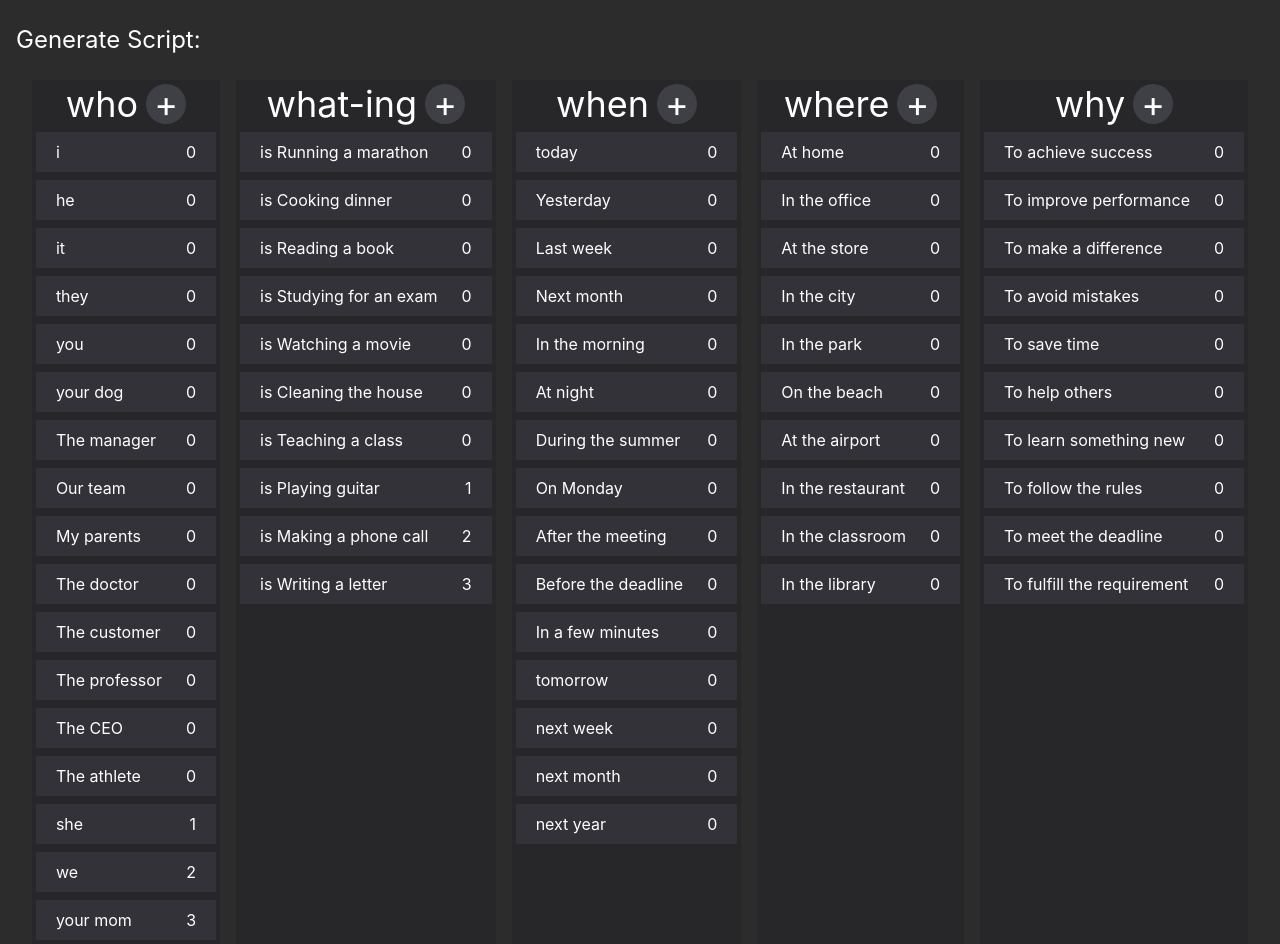
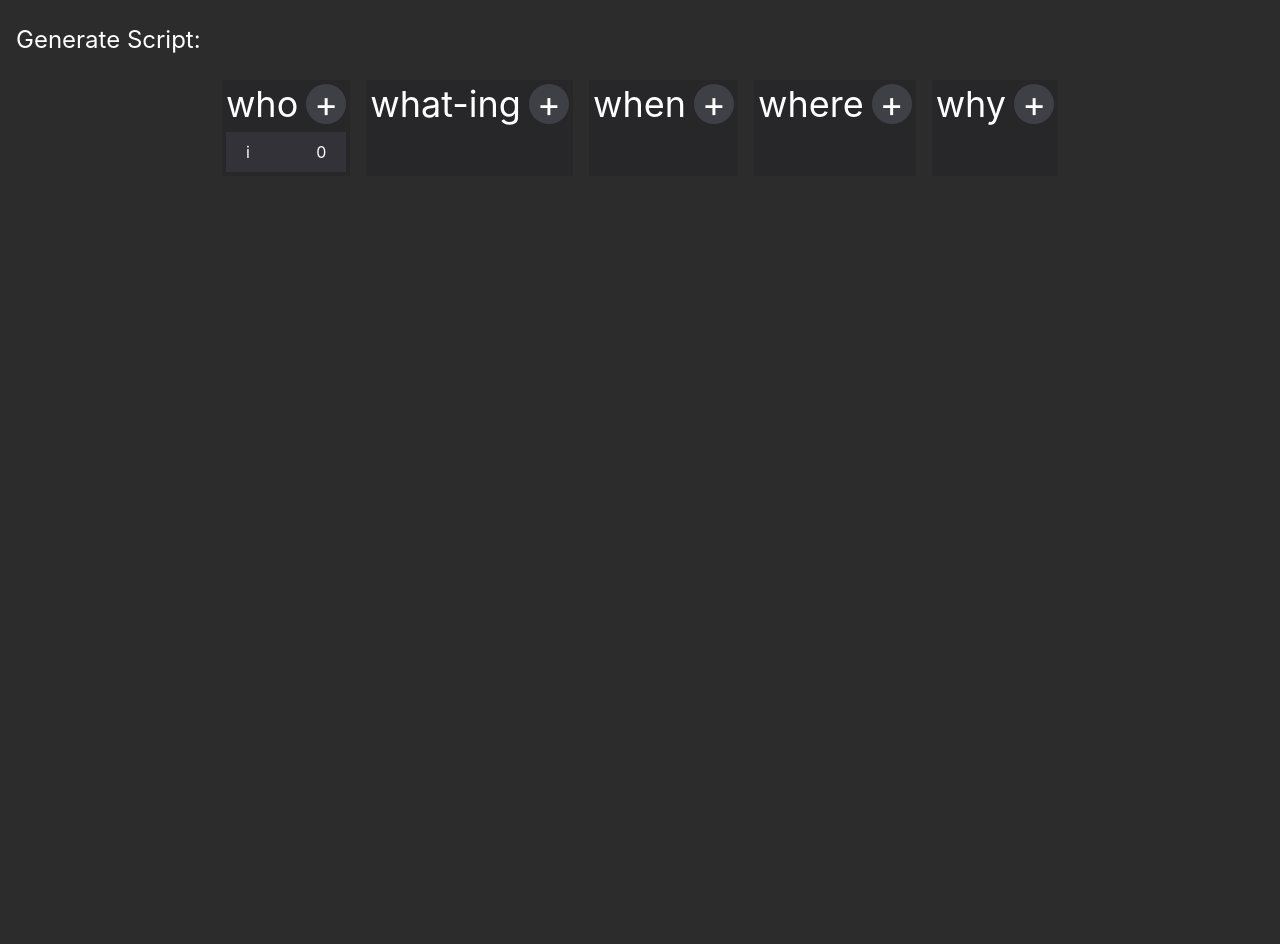
Before and after one commit to kayoroxa/patterns, a Next.js app: page /generate-script in a window 1280 px wide. After the commit the page ends 800 px from the top, so only its background shows below. Built offline with nearby package versions, Linux system fonts and the light colour scheme; data requests are answered from the project's data file.

Commit message:
generate store

```diff
--- a/db.json
+++ b/db.json
@@ -4,7 +4,7 @@
       "id": 1,
       "name": "who",
       "options": [
-        { "name": "i", "countReview": 0 },
+        { "name": "i", "countReview": 0, "isOnBoard": true },
         { "name": "he", "countReview": 0 },
         { "name": "she", "countReview": 1 },
         { "name": "it", "countReview": 0 },
--- a/src/organisms/ModalSelect.tsx
+++ b/src/organisms/ModalSelect.tsx
@@ -1,7 +1,5 @@
-import { useContext } from 'react'
 import Modal from 'react-modal'
-import CellOption from '../atoms/CellOption'
-import { AppContext } from '../context/AppContext'
+import useAppStore from '../store/useAppStore'
 import { Category } from '../templates/GenerateScriptTemplate'
 
 interface IProps {
@@ -9,20 +7,29 @@ interface IProps {
 }
 
 export default function ModalSelect({ categories }: IProps) {
-  const { setModalCategorySelected, modalCategorySelected } =
-    useContext(AppContext)
+  const modalCategoryId = useAppStore(s => s.modalCategoryId)
+  const changeModalCategoryId = useAppStore(s => s.changeModalCategoryId)
+  const category = categories.find(
+    v => String(v.id) === String(modalCategoryId)
+  )
 
   return (
     <Modal
-      className="bg-zinc-800 w-fit h-fit fixed top-0 left-0 right-0 bottom-0 m-auto flex justify-center items-center"
-      isOpen={modalCategorySelected !== null}
-      onRequestClose={() => setModalCategorySelected(null)}
+      className="bg-zinc-800 w-fit h-fit fixed top-0 left-0 right-0 bottom-0 m-auto flex justify-center items-center  rounded-xl overflow-hidden"
+      isOpen={modalCategoryId !== null}
+      onRequestClose={() => changeModalCategoryId(null)}
     >
-      <main className="w-[40vw]">
-        {categories
-          .find(v => String(v.id) === String(modalCategorySelected))
-          ?.options.map(option => (
-            <CellOption option={option} key={option.name} />
+      <main className="w-[40vw] flex flex-col gap-2 p-10">
+        {category?.options
+          .filter(op => !op.isOnBoard)
+          .map(option => (
+            <div
+              key={option.name}
+              className="bg-zinc-700 p-2 hover:bg-zinc-600/70 hover:cursor-pointer"
+              // onClick={() => changeModalCategoryId(category.id, option.name)}
+            >
+              {option.name}
+            </div>
           ))}
       </main>
     </Modal>
--- /dev/null
+++ b/src/store/useAppStore.tsx
@@ -0,0 +1,15 @@
+import { create } from 'zustand'
+
+interface appState {
+  modalCategoryId: number | null
+  changeModalCategoryId: (by: number) => void
+}
+
+const useAppStore = create<appState>()(set => ({
+  modalCategoryId: null,
+  changeModalCategoryId: by => set(() => ({ modalCategoryId: by })),
+
+  blocksOnBoard: [],
+}))
+
+export default useAppStore
--- a/src/templates/GenerateScriptTemplate.tsx
+++ b/src/templates/GenerateScriptTemplate.tsx
@@ -1,8 +1,6 @@
-import { useContext } from 'react'
-
 import CellOption from '../atoms/CellOption'
-import { AppContext } from '../context/AppContext'
 import ModalSelect from '../organisms/ModalSelect'
+import useAppStore from '../store/useAppStore'
 
 export type Category = {
   id: number
@@ -10,6 +8,7 @@ export type Category = {
   options: {
     name: string
     countReview: number
+    isOnBoard?: boolean
   }[]
 }
 
@@ -18,17 +17,14 @@ interface IProps {
 }
 
 export default function GenerateScriptTemplate({ data: categories }: IProps) {
-  const { setModalCategorySelected, modalCategorySelected } =
-    useContext(AppContext)
+  const changeModalCategoryId = useAppStore(s => s.changeModalCategoryId)
 
   function handleClick(id) {
-    setModalCategorySelected(id)
+    changeModalCategoryId(id)
   }
   return (
     <div>
-      <h1 className="py-6 px-4 text-2xl">
-        Generate Script: {modalCategorySelected}
-      </h1>
+      <h1 className="py-6 px-4 text-2xl">Generate Script:</h1>
       <main className="flex gap-4 px-5 justify-center">
         {categories.map(category => (
           <div
@@ -44,9 +40,11 @@ export default function GenerateScriptTemplate({ data: categories }: IProps) {
                 +
               </button>
             </header>
-            {category.options.map(option => (
-              <CellOption option={option} key={option.name} />
-            ))}
+            {category.options
+              .filter(op => op.isOnBoard)
+              .map(option => (
+                <CellOption option={option} key={option.name} />
+              ))}
           </div>
         ))}
       </main>
```
Also changed, not shown: package.json (+5 -2 lines), 1 other file (tests, documents, lock files or other folders).
